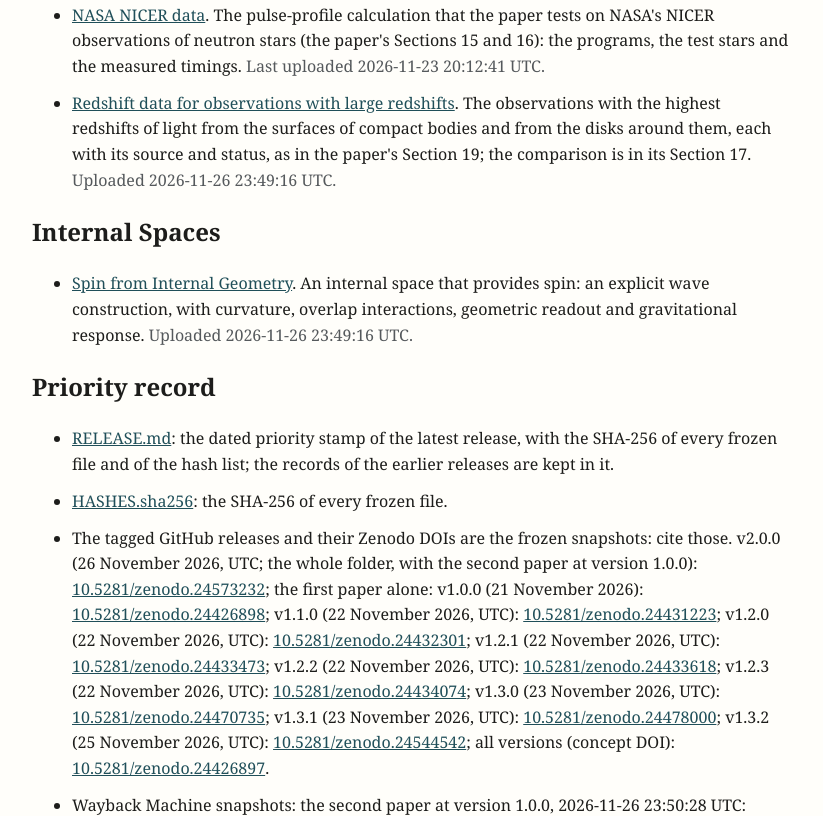
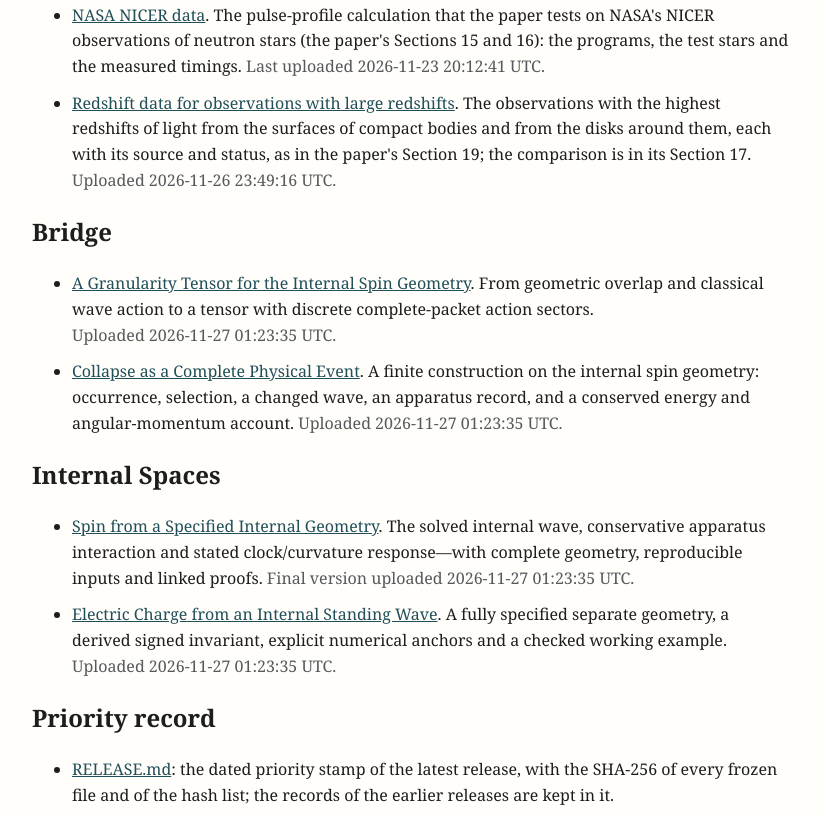
Before and after one commit to ChrisBergstromBeamish/general-relativity, a plain HTML site: page README.html in a window 1280 px wide. Shown: the part 547-1363 px from the top of the page, without its empty margins (228-1051 px from the left). Drawn offline with Linux system fonts and the light colour scheme.

Commit message:
README and landing page: the section Bridge (Granularity, Collapse) and the section Internal Spaces (Spin, Electric Charge), with upload times
Co-Authored-By: Claude Opus 5.5 <noreply@anthropic.com>

```diff
--- a/README.html
+++ b/README.html
@@ -24,8 +24,13 @@ li{margin:0 0 .7em}
 <li><a href="https://github.com/ChrisBergstromBeamish/fast-nicer-pulse-profile-modeling">NASA NICER data</a>. The pulse-profile calculation that the paper tests on NASA's NICER observations of neutron stars (the paper's Sections 15 and 16): the programs, the test stars and the measured timings. <span class="when">Last uploaded 2026-11-23 20:12:41 UTC.</span></li>
 <li><a href="https://github.com/ChrisBergstromBeamish/general-relativity/blob/main/validation/high-redshift-observations.md">Redshift data for observations with large redshifts</a>. The observations with the highest redshifts of light from the surfaces of compact bodies and from the disks around them, each with its source and status, as in the paper's Section 19; the comparison is in its Section 17. <span class="when">Uploaded 2026-11-26 23:49:16 UTC.</span></li>
 </ul>
+<h2>Bridge</h2><ul>
+<li><a href="https://chrisbergstrombeamish.github.io/general-relativity/Bridge/Granularity/">A Granularity Tensor for the Internal Spin Geometry</a>. From geometric overlap and classical wave action to a tensor with discrete complete-packet action sectors. <span class="when">Uploaded 2026-11-27 01:23:35 UTC.</span></li>
+<li><a href="https://chrisbergstrombeamish.github.io/general-relativity/Bridge/Collapse/">Collapse as a Complete Physical Event</a>. A finite construction on the internal spin geometry: occurrence, selection, a changed wave, an apparatus record, and a conserved energy and angular-momentum account. <span class="when">Uploaded 2026-11-27 01:23:35 UTC.</span></li>
+</ul>
 <h2>Internal Spaces</h2><ul>
-<li><a href="https://chrisbergstrombeamish.github.io/general-relativity/Internal-Spaces/Spin-from-Internal-Geometry/">Spin from Internal Geometry</a>. An internal space that provides spin: an explicit wave construction, with curvature, overlap interactions, geometric readout and gravitational response. <span class="when">Uploaded 2026-11-26 23:49:16 UTC.</span></li>
+<li><a href="https://chrisbergstrombeamish.github.io/general-relativity/Internal-Spaces/Spin-from-Internal-Geometry/">Spin from a Specified Internal Geometry</a>. The solved internal wave, conservative apparatus interaction and stated clock/curvature response—with complete geometry, reproducible inputs and linked proofs. <span class="when">Final version uploaded 2026-11-27 01:23:35 UTC.</span></li>
+<li><a href="https://chrisbergstrombeamish.github.io/general-relativity/Internal-Spaces/Electric-Charge/">Electric Charge from an Internal Standing Wave</a>. A fully specified separate geometry, a derived signed invariant, explicit numerical anchors and a checked working example. <span class="when">Uploaded 2026-11-27 01:23:35 UTC.</span></li>
 </ul>
 <h2>Priority record</h2><ul>
 <li><a href="https://github.com/ChrisBergstromBeamish/general-relativity/blob/main/RELEASE.md">RELEASE.md</a>: the dated priority stamp of the latest release, with the SHA-256 of every frozen file and of the hash list; the records of the earlier releases are kept in it.</li>
```
Also changed, not shown: index.html (+6 -1 lines), README.txt, 1 other file.
